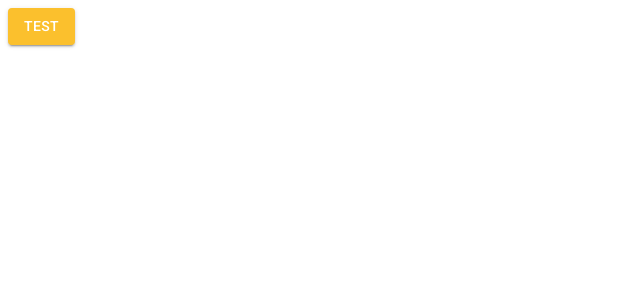
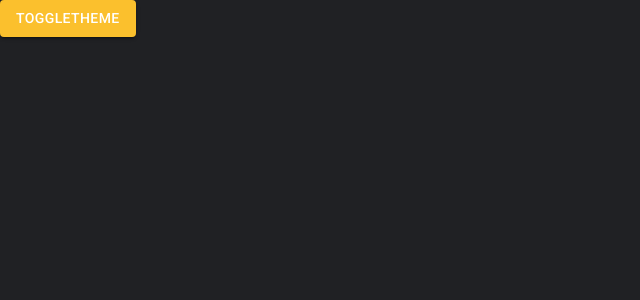
Before and after one commit to CristianoSFMothe/app-user, a React (Create React App) app: page /page-home in a window 1280 px wide. Shown: the top 300 px of the page, without its empty margins (0-640 px from the left). Built offline with nearby package versions, Linux system fonts and the light colour scheme.

Commit message:
:rocket: feat: Adicionando tema Dark e troca de tema

```diff
--- a/public/index.html
+++ b/public/index.html
@@ -25,7 +25,7 @@
 
 
   </head>
-  <body>
+  <body style="margin: 0; padding: 0">
     <noscript>Você precisa de JavaScript para roda a aplicação.</noscript>
     <div id="root"></div>
   </body>
--- a/src/routes/index.tsx
+++ b/src/routes/index.tsx
@@ -1,11 +1,19 @@
 import {Button} from '@mui/material';
 import {Routes, Route, Navigate} from 'react-router-dom';
+import {useAppThemeContext} from "../shared/contexts";
 
 export const AppRoutes = () => {
+  const { toggleTheme } = useAppThemeContext();
+
   return (
     <Routes>
       <Route path="/page-home" element={
-        <Button variant='contained' color='primary'>Test</Button>}/>
+        <Button
+          variant='contained'
+          color='primary'
+          onClick={toggleTheme}
+        >toggleTheme
+        </Button>}/>
 
       <Route path="*" element={<Navigate to="/page-home"/>}/>
     </Routes>
--- /dev/null
+++ b/src/shared/contexts/ThemeContext.tsx
@@ -0,0 +1,42 @@
+import {createContext, useCallback, useContext, useMemo, useState} from "react";
+import {DarkTheme, LightTheme} from "./../themes";
+import {Box, ThemeProvider} from "@mui/material";
+
+interface IThemContextData {
+  themeName: 'light' | 'dark';
+  toggleTheme: () => void;
+}
+
+interface IAppThemeProviderProps {
+  children: React.ReactNode
+}
+
+const ThemeContext = createContext({} as IThemContextData);
+
+export const useAppThemeContext = () => {
+  return useContext(ThemeContext);
+}
+
+export const AppThemeProvider: React.FC<IAppThemeProviderProps> = ({children}) => {
+  const [themeName, setThemeName] = useState<'light' | 'dark'>('dark');
+
+  const toggleTheme = useCallback(() => {
+    setThemeName(oldThemeName => oldThemeName === 'dark' ? 'light' : 'dark');
+  },[]);
+
+  const theme = useMemo(() => {
+    if (themeName === 'dark') return DarkTheme;
+
+    return LightTheme
+  }, [themeName])
+
+  return (
+    <ThemeContext.Provider value={{themeName, toggleTheme}}>
+      <ThemeProvider theme={theme}>
+        <Box width='100vw' height='100vh' bgcolor={theme.palette.background.default}>
+          {children}
+        </Box>
+      </ThemeProvider>
+    </ThemeContext.Provider>
+  )
+}
--- a/src/shared/contexts/index.ts
+++ b/src/shared/contexts/index.ts
@@ -1 +1 @@
-export {};
+export * from './ThemeContext';
--- /dev/null
+++ b/src/shared/themes/Dark.ts
@@ -0,0 +1,23 @@
+import { createTheme } from '@mui/material'
+import {cyan, yellow } from '@mui/material/colors';
+
+export const DarkTheme = createTheme({
+  palette: {
+    primary: {
+      main:  yellow[700],
+      dark: yellow[800],
+      light: yellow[500],
+      contrastText: '#ffffff',
+    },
+    secondary: {
+      main:  cyan[500],
+      dark: cyan[400],
+      light: cyan[300],
+      contrastText: '#ffffff',
+    },
+    background: {
+      default: '#202124',
+      paper: '#303134',
+    }
+  }
+});
--- a/src/shared/themes/index.ts
+++ b/src/shared/themes/index.ts
@@ -1 +1,2 @@
 export * from './Light';
+export * from './Dark';
```
Also changed, not shown: src/App.tsx (+4 -6 lines).
